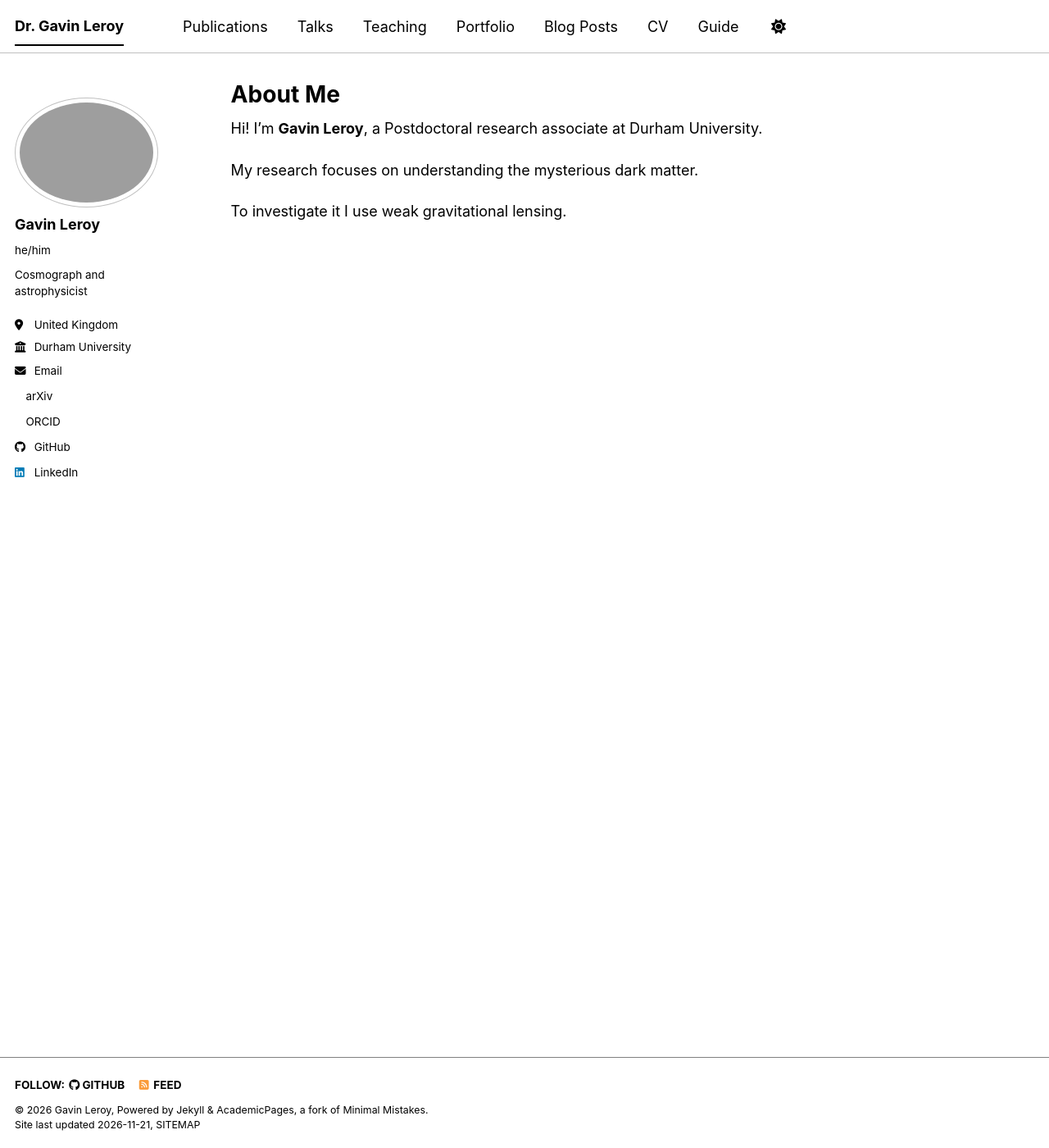
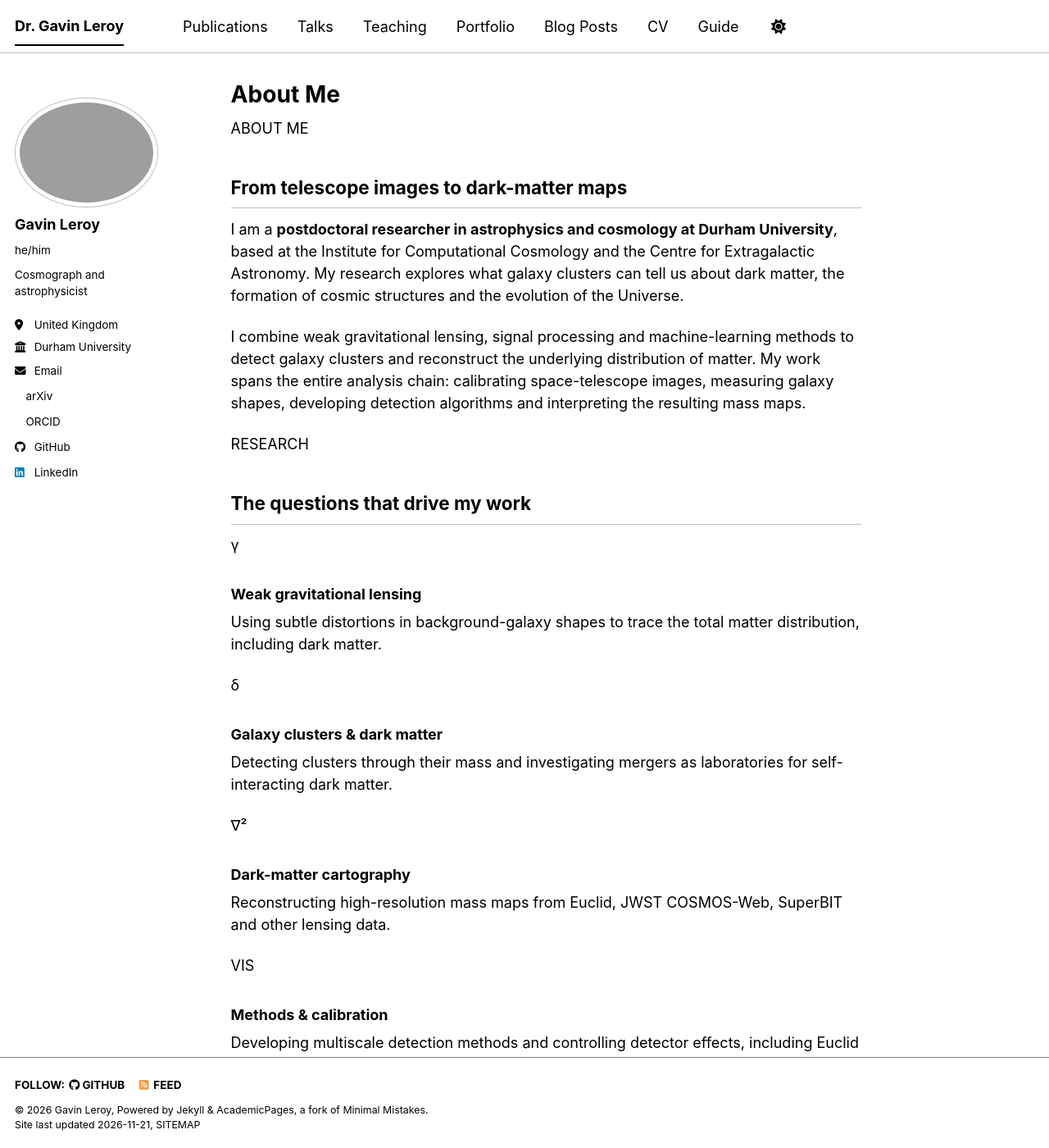
Before and after one commit to gLeroyastro/gleroyastro.github.io, a Jekyll site: the page built from _pages/about.md, in a window 1280 px wide and 1400 px high. Shown: the whole window at 82% size. Built offline with Jekyll 4.4.1, drawn with Linux system fonts in a browser that asks for light colours; a script bundle is joined from its source files by our own code; a style sheet for code colours, icons or effects is not loaded; some of the changed text lies outside the part shown.

Commit message:
Update about.md

```diff
--- a/_pages/about.md
+++ b/_pages/about.md
@@ -7,8 +7,34 @@ redirect_from:
   - /about.html
 ---
 
-Hi! I'm **Gavin Leroy**, a Postdoctoral research associate at Durham University.
+<section class="gavin-section" aria-labelledby="gavin-about-title">
+    <p class="gavin-kicker">ABOUT ME</p>
+    <h2 id="gavin-about-title">From telescope images to dark-matter maps</h2>
+    <p class="gavin-intro">I am a <strong>postdoctoral researcher in astrophysics and cosmology at Durham University</strong>, based at the Institute for Computational Cosmology and the Centre for Extragalactic Astronomy. My research explores what galaxy clusters can tell us about dark matter, the formation of cosmic structures and the evolution of the Universe.</p>
+    <p class="gavin-intro">I combine weak gravitational lensing, signal processing and machine-learning methods to detect galaxy clusters and reconstruct the underlying distribution of matter. My work spans the entire analysis chain: calibrating space-telescope images, measuring galaxy shapes, developing detection algorithms and interpreting the resulting mass maps.</p>
+  </section>
 
-My research focuses on understanding the mysterious dark matter.
+  <section class="gavin-section" aria-labelledby="gavin-themes-title">
+    <p class="gavin-kicker">RESEARCH</p>
+    <h2 id="gavin-themes-title">The questions that drive my work</h2>
+    <div class="gavin-topic-grid">
+      <article class="gavin-topic"><span class="gavin-topic-symbol" aria-hidden="true">γ</span><h3>Weak gravitational lensing</h3><p>Using subtle distortions in background-galaxy shapes to trace the total matter distribution, including dark matter.</p></article>
+      <article class="gavin-topic"><span class="gavin-topic-symbol" aria-hidden="true">δ</span><h3>Galaxy clusters &amp; dark matter</h3><p>Detecting clusters through their mass and investigating mergers as laboratories for self-interacting dark matter.</p></article>
+      <article class="gavin-topic"><span class="gavin-topic-symbol" aria-hidden="true">∇²</span><h3>Dark-matter cartography</h3><p>Reconstructing high-resolution mass maps from Euclid, JWST COSMOS-Web, SuperBIT and other lensing data.</p></article>
+      <article class="gavin-topic"><span class="gavin-topic-symbol" aria-hidden="true">VIS</span><h3>Methods &amp; calibration</h3><p>Developing multiscale detection methods and controlling detector effects, including Euclid VIS charge-transfer inefficiency.</p></article>
+    </div>
+    <p class="gavin-more"><a class="gavin-text-link" href="{{ '/research/' | relative_url }}">More about my research &rarr;</a></p>
+  </section>
 
-To investigate it I use weak gravitational lensing.
+  <section class="gavin-section gavin-feature" aria-labelledby="gavin-paper-title">
+    <p class="gavin-kicker">FEATURED PUBLICATION · NATURE ASTRONOMY · 2026</p>
+    <h2 id="gavin-paper-title">An ultra-high-resolution map of (dark) matter</h2>
+    <p>I was an <strong>equal-contribution author</strong> of a study using JWST observations from COSMOS-Web to reconstruct an exceptionally detailed map of matter. I contributed to the mass-map reconstruction, multiscale detection of galaxy groups and clusters, and the validation of the resulting catalogue.</p>
+    <p><a class="gavin-text-link" href="https://doi.org/10.1038/s41550-025-02763-9">Read the paper &rarr;</a></p>
+  </section>
+
+  <section class="gavin-section" aria-labelledby="gavin-collabs-title">
+    <p class="gavin-kicker">COLLABORATIONS</p>
+    <h2 id="gavin-collabs-title">Large surveys, collaborative science</h2>
+    <p class="gavin-intro">I work with the <strong>Euclid Consortium</strong>, <strong>COSMOS-Web</strong>, <strong>SuperBIT</strong> and <strong>SLICE</strong>. At Euclid, I lead the DR1 weak-lensing galaxy-cluster catalogue paper and co-lead a key project studying self-interacting dark matter in merging galaxy clusters. I am also involved in Euclid VIS calibration and quality control.</p>
+  </section>
```
